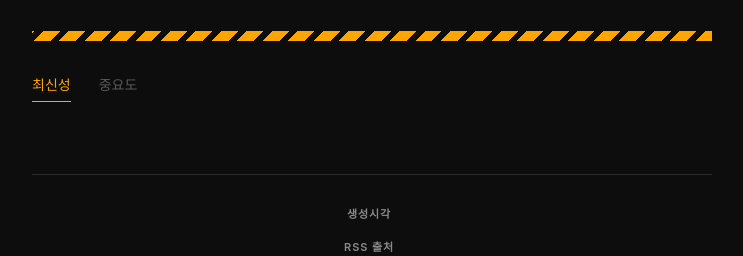
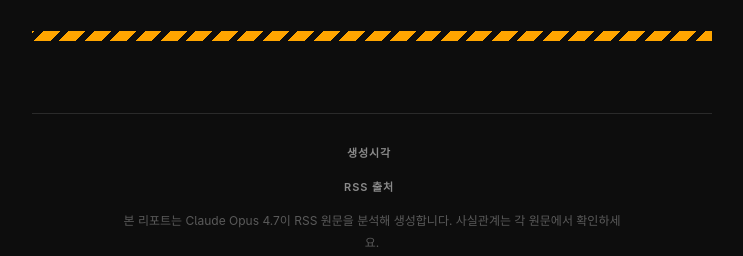
Before and after one commit to helen13566-netizen/002-daily-news, a Python web app: template templates/report.html.j2 in a window 1280 px wide. Shown: the part 114-370 px from the top of the page, without its empty margins (268-1011 px from the left). Run offline with Jinja, Linux system fonts and the light colour scheme; the template is opened without the code that fills it, so the values that code supplies are empty; some web fonts are replaced.

Commit message:
style(template): 최신성/중요도 정렬 탭 제거

```diff
--- a/templates/report.html.j2
+++ b/templates/report.html.j2
@@ -86,24 +86,6 @@
       width: 100%;
       margin-bottom: 32px;
     }
-
-    .tabs {
-      display: flex;
-      gap: 28px;
-      margin-bottom: 20px;
-      font-size: 14px;
-    }
-    .tabs a {
-      color: var(--text-mute);
-      text-decoration: none;
-      padding-bottom: 4px;
-      transition: color 0.15s;
-    }
-    .tabs a.active {
-      color: var(--accent);
-      border-bottom: 1px solid var(--accent);
-    }
-    .tabs a:hover { color: var(--text-sub); }
 
     .trending {
       color: var(--text-mute);
@@ -444,10 +426,6 @@
       <span class="issue">ISSUE #{{ issue_number }}</span>
     </div>
     <div class="accent-bar"></div>
-    <nav class="tabs" aria-label="정렬 기준">
-      <a href="#" class="active">최신성</a>
-      <a href="#">중요도</a>
-    </nav>
     {% if trend_hashtags %}
     <div class="trending">
       <span class="label">오늘의 트렌드</span>
```
